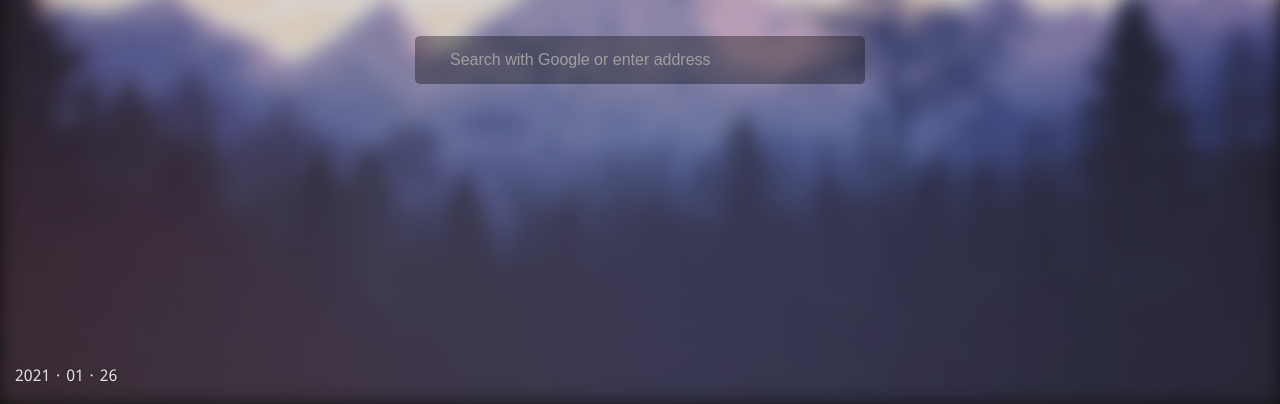
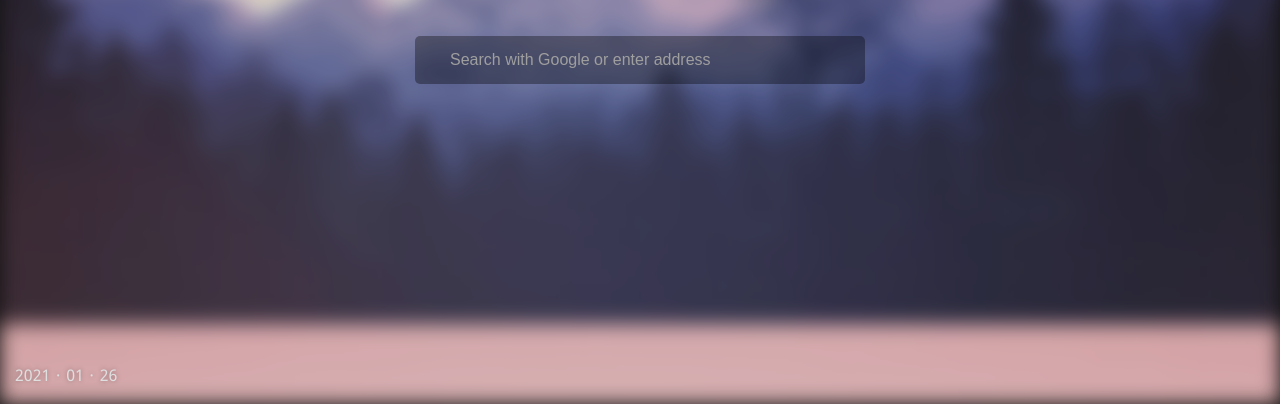
Before and after one commit to robincunningham2/Homepage, a browser extension: page index.html in a window 1280 px wide. Shown: the part 396-800 px from the top of the page. Drawn offline with Linux system fonts and the light colour scheme.

Commit message:
Update background style

```diff
--- a/css/master.css
+++ b/css/master.css
@@ -28,7 +28,7 @@ body {
 }
 
 .background {
-    background-size: auto 100%;
+    background-size: 100%;
     filter: blur(10px) brightness(85%);
 }
 
```
